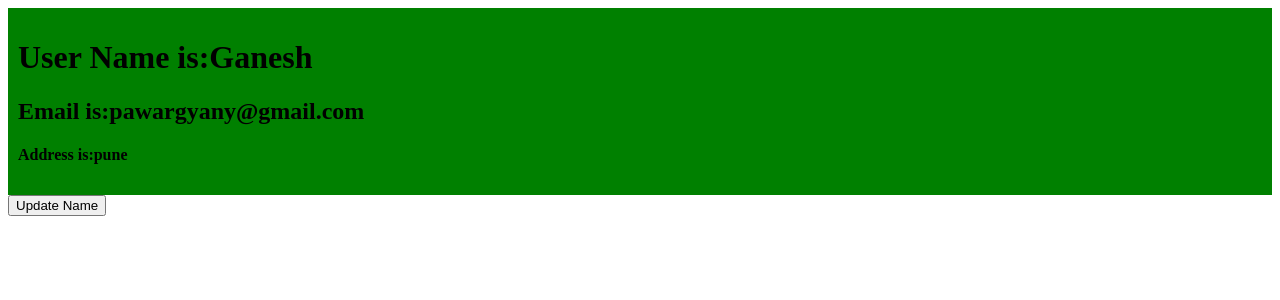
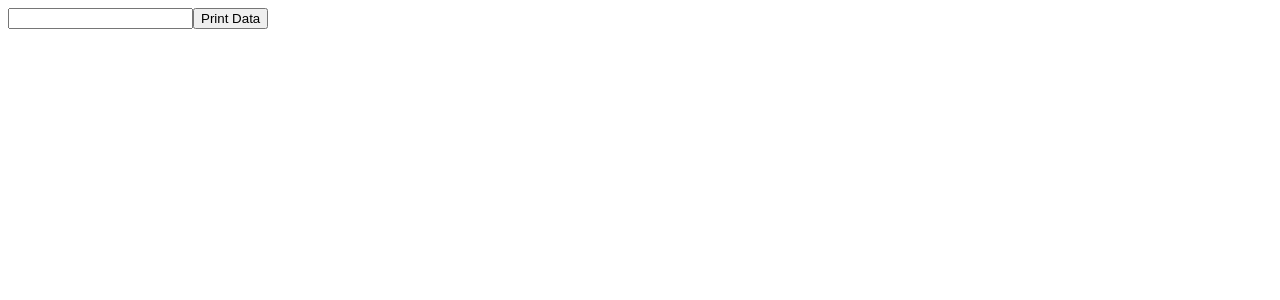
Before and after one commit to maggipawar/Reactjs_tutorial, a React (Create React App) app: page / in a window 1280 px wide. Shown: the top 300 px of the page. Built offline with nearby package versions, Linux system fonts and the light colour scheme.

Commit message:
get input value with functional component Example

```diff
--- a/src/App.js
+++ b/src/App.js
@@ -1,21 +1,23 @@
 // import logo from "./logo.svg";
 // import "./App.css";
 import React, { useState } from 'react';
-import { User } from "./User";
 
 function App() {
-  const [name,setName]=useState('Ganesh');
-  const apple = ()=> {
-    alert('function called from parent');
+  const [data,setData]=useState(null);
+  const [print,setPrint]=useState(false);
+  function getData(event){
+    setData(event.target.value);
+    setPrint(false);
+    console.log(event.target.value);
   }
   return (
     <div>
-      <User
-        Name={name}
-        email="pawargyany@gmail.com"
-        other={{ address: "pune", mobileNo: "000" }}
-      />
-      <button onClick={()=> setName('Pawar')}>Update Name</button>
+    {
+
+      print? <h1>{data}</h1>: null
+    }
+      <input type='text' onChange={getData}/>
+      <button onClick={()=> setPrint(true)}>Print Data</button>
     </div>
   );
 }
```
